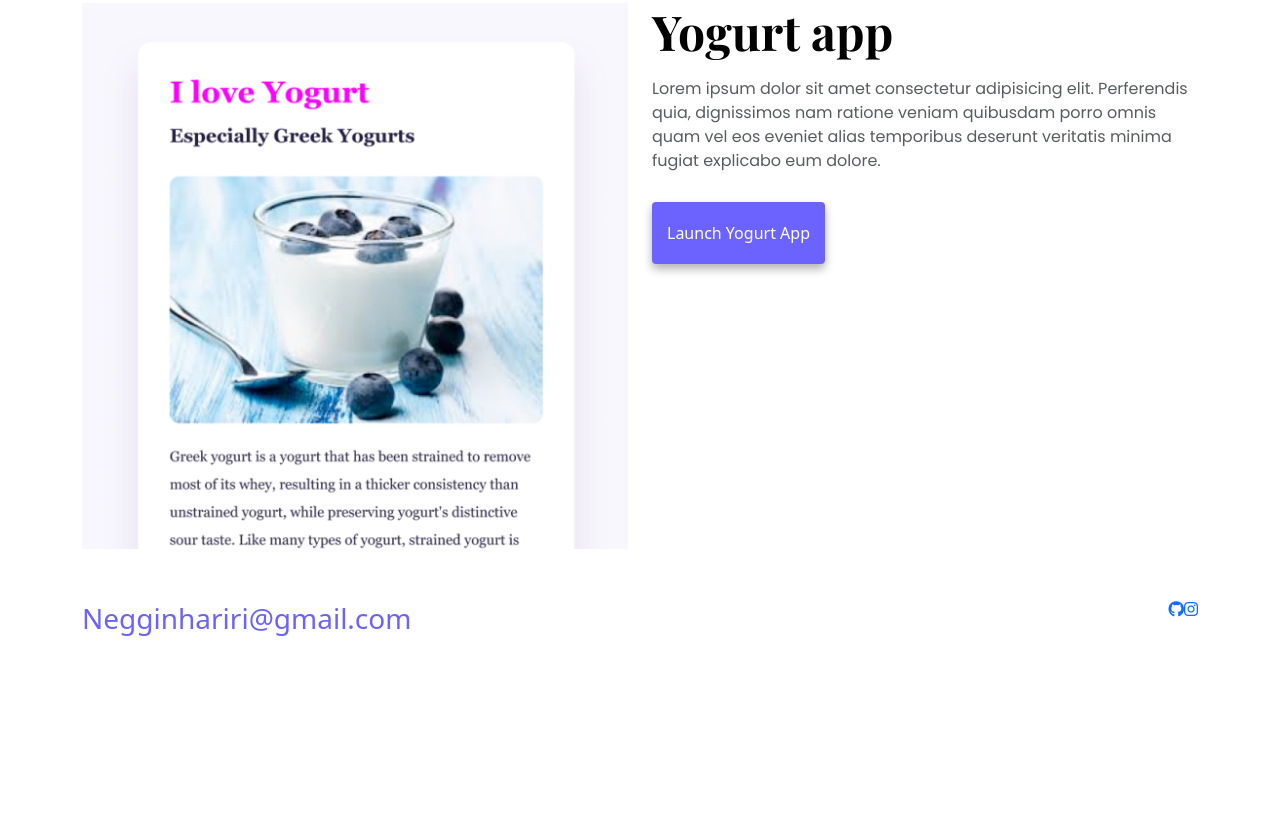
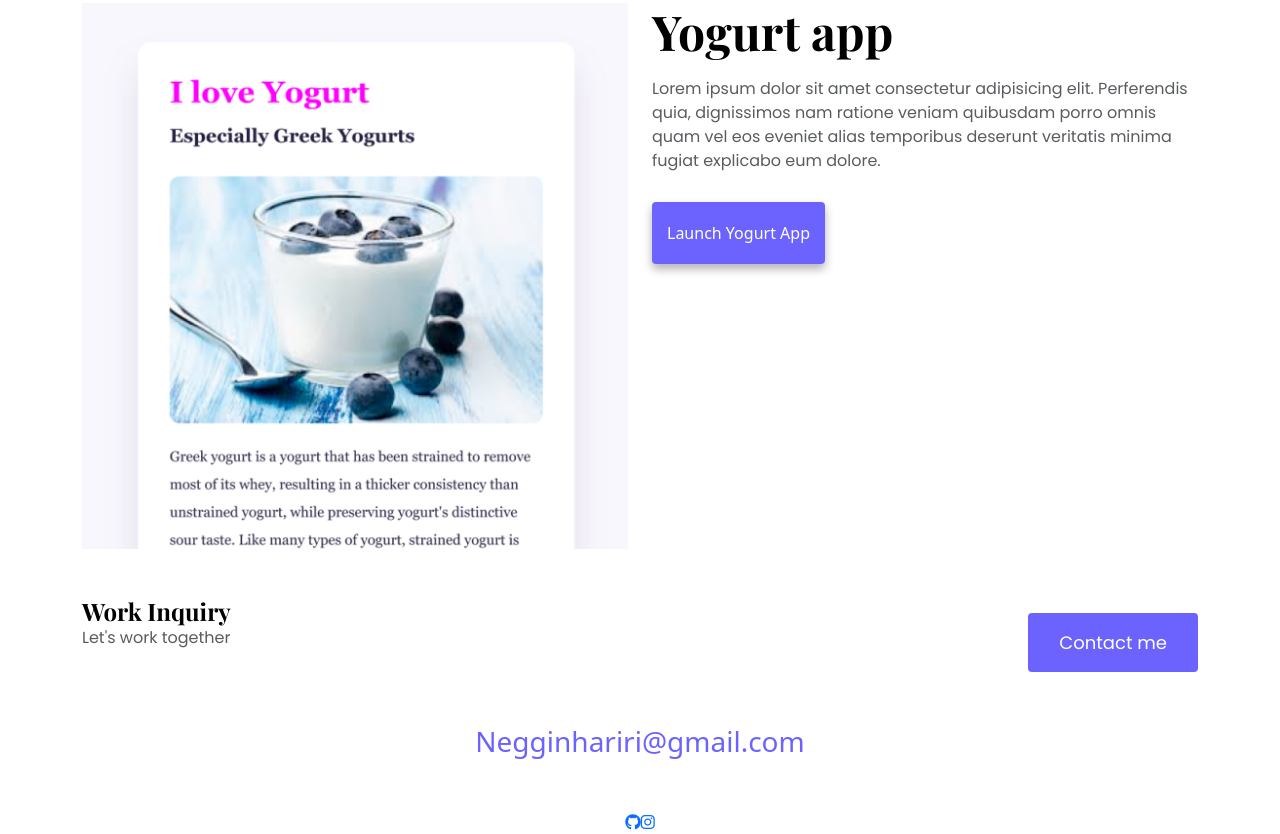
Before and after one commit to Neggin-h/Portfolio-Project, a plain HTML site: page index.html in a window 1280 px wide. Shown: the part 2002-2836 px from the top of the page. Before the commit the page ends 2737 px from the top, so only its background shows below. Drawn offline with nearby package versions, Linux system fonts and the light colour scheme; a web font is replaced by a local one.

Commit message:
Added a button to the footer

```diff
--- a/index.html
+++ b/index.html
@@ -138,6 +138,14 @@
       </div>
       <footer>
         <div class="contact-box justify-content-between mb-5 d-none d-md-flex">
+          <div>
+            <h4>Work Inquiry</h4>
+            <p class="text-muted">Let's work together</p>
+          </div>
+          <div>
+            <a href="" class="btn btn-branding mt-3">Contact me</a>
+          </div>
+        </div>
         <div class="d-flex justify-content-center mb-5">
           <a href="mailto:negginhariri@gmail.com" class="email-link">
             Negginhariri@gmail.com
@@ -151,7 +159,6 @@
             <i class="fab fa-instagram"></i>
           </a>
         </div>
-        </div>
       </footer>
     </div>
   </body>
```
Lines whose indentation alone changed are shown as unchanged.
